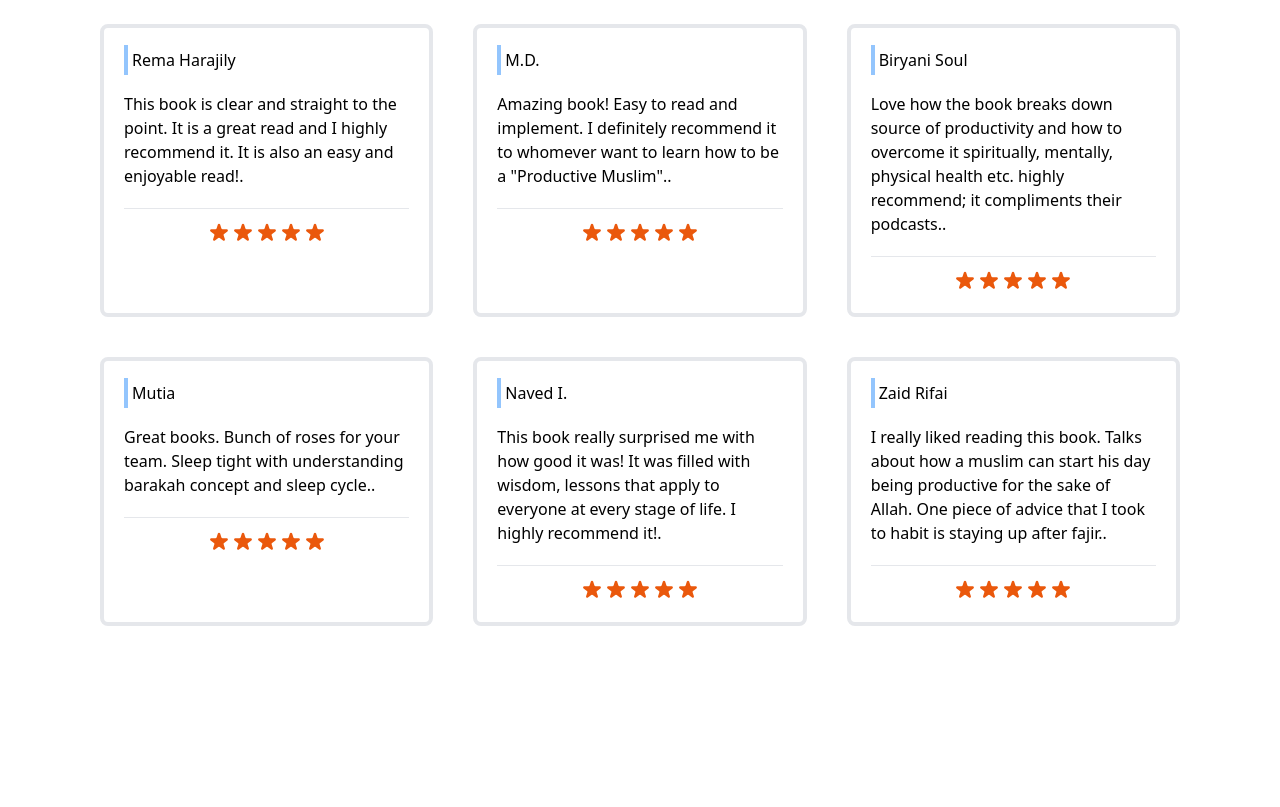
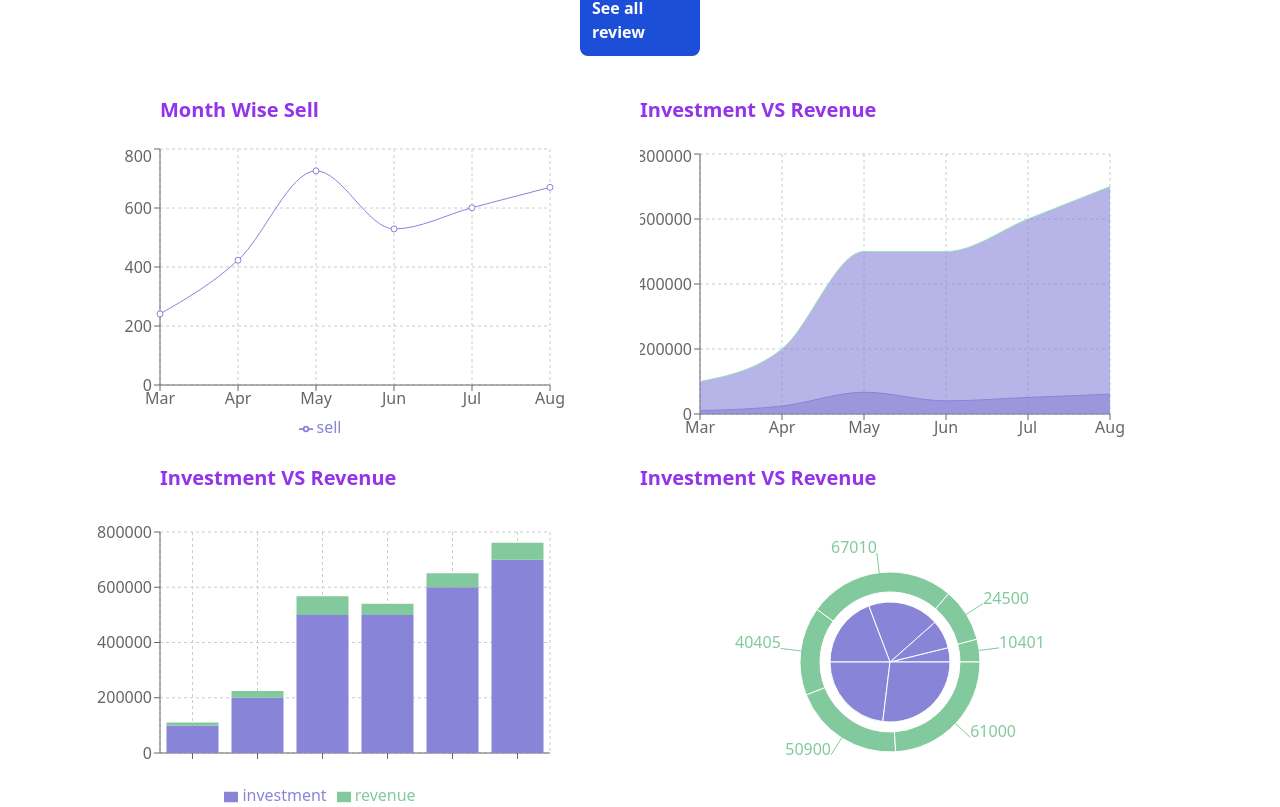
Before and after one commit to arifmia1129/project-analysis, a React (Create React App) app: page / in a window 1280 px wide. Shown: the part 1093-1900 px from the top of the page. Before the commit the page ends 1739 px from the top, so only its background shows below. Built offline with nearby package versions, Linux system fonts and the light colour scheme.

Commit message:
chart show in ui

```diff
--- a/src/App.js
+++ b/src/App.js
@@ -1,4 +1,5 @@
 import './App.css';
+import Dashboard from './components/Dashboard/Dashboard';
 import Header from './components/Header/Header';
 import Home from './components/Home/Home';
 import Reviews from './components/Reviews/Reviews';
@@ -8,7 +9,9 @@ function App() {
     <div>
       <Header></Header>
       <Home></Home>
+      <Dashboard></Dashboard>
       <Reviews></Reviews>
+
     </div>
   );
 }
--- /dev/null
+++ b/src/components/Blogs/Blogs.js
@@ -0,0 +1,11 @@
+import React from 'react';
+
+const Blogs = () => {
+    return (
+        <div>
+
+        </div>
+    );
+};
+
+export default Blogs;
--- /dev/null
+++ b/src/components/Dashboard/Dashboard.js
@@ -0,0 +1,90 @@
+import React, { useEffect, useState } from 'react';
+import { Area, AreaChart, Bar, BarChart, CartesianGrid, Legend, Line, LineChart, Pie, PieChart, Tooltip, XAxis, YAxis } from 'recharts';
+
+const Dashboard = () => {
+    const [data, setData] = useState([]);
+    useEffect(() => {
+        fetch("data.json")
+            .then(res => res.json())
+            .then(data => setData(data));
+    }, [])
+
+    return (
+        <div className='mx-20 grid grid-cols-2'>
+            <div>
+                <h3 className='text-purple-600 text-xl ml-20 mb-5 font-bold'>Month Wise Sell</h3>
+                <LineChart
+                    width={500}
+                    height={300}
+                    data={data}
+                    margin={{
+                        top: 5,
+                        right: 30,
+                        left: 20,
+                        bottom: 5,
+                    }}
+                >
+                    <CartesianGrid strokeDasharray="3 3" />
+                    <XAxis dataKey="month" />
+                    <YAxis />
+                    <Tooltip />
+                    <Legend />
+                    <Line type="monotone" dataKey="sell" stroke="#8884d8" activeDot={{ r: 8 }} />
+                </LineChart>
+            </div>
+            <div>
+                <h3 className='text-purple-600 text-xl  mb-5 font-bold'>Investment VS Revenue</h3>
+                <AreaChart
+                    width={500}
+                    height={300}
+                    data={data}
+                    margin={{
+                        top: 10,
+                        right: 30,
+                        left: 0,
+                        bottom: 0,
+                    }}
+                >
+                    <CartesianGrid strokeDasharray="3 3" />
+                    <XAxis dataKey="month" />
+                    <YAxis />
+                    <Tooltip />
+                    <Area type="monotone" dataKey="investment" stroke="#9FE2BF" fill="#8884d8" />
+                    <Area type="monotone" dataKey="revenue" stroke="#8884d8" fill="#8884d8" />
+                </AreaChart>
+            </div>
+            <div>
+                <h3 className='text-purple-600 text-xl  my-5 font-bold ml-20'>Investment VS Revenue</h3>
+                <BarChart
+                    width={500}
+                    height={300}
+                    data={data}
+                    margin={{
+                        top: 20,
+                        right: 30,
+                        left: 20,
+                        bottom: 5,
+                    }}
+                >
+                    <CartesianGrid strokeDasharray="3 3" />
+                    <XAxis dataKey="name" />
+                    <YAxis />
+                    <Tooltip />
+                    <Legend />
+                    <Bar dataKey="investment" stackId="a" fill="#8884d8" />
+                    <Bar dataKey="revenue" stackId="a" fill="#82ca9d" />
+                </BarChart>
+            </div>
+            <div>
+                <h3 className='text-purple-600 text-xl  my-5 font-bold'>Investment VS Revenue</h3>
+                <PieChart width={500} height={300}>
+                    <Pie data={data} dataKey="investment" cx="50%" cy="50%" outerRadius={60} fill="#8884d8" />
+                    <Pie data={data} dataKey="revenue" cx="50%" cy="50%" innerRadius={70} outerRadius={90} fill="#82ca9d" label />
+                    <Tooltip></Tooltip>
+                </PieChart>
+            </div>
+        </div>
+    );
+};
+
+export default Dashboard;
--- a/src/components/Home/Home.js
+++ b/src/components/Home/Home.js
@@ -1,4 +1,5 @@
 import React from 'react';
+import { Link } from 'react-router-dom';
 import useReviews from '../../hooks/useReviews';
 import Review from '../Review/Review';
 
@@ -49,6 +50,7 @@ const Home = () => {
                             ></Review>)
                         }
                     </div>
+                    <Link to="/reviews" className='flex justify-center items-center font-bold bg-blue-700 mx-[500px] p-3 text-white rounded-lg'>See all review</Link>
                 </div>
             </div>
         </div>
--- /dev/null
+++ b/src/components/NotFound/NotFound.js
@@ -0,0 +1,11 @@
+import React from 'react';
+
+const NotFound = () => {
+    return (
+        <div>
+
+        </div>
+    );
+};
+
+export default NotFound;
```
Also changed, not shown: src/components/About/About.js (added).
